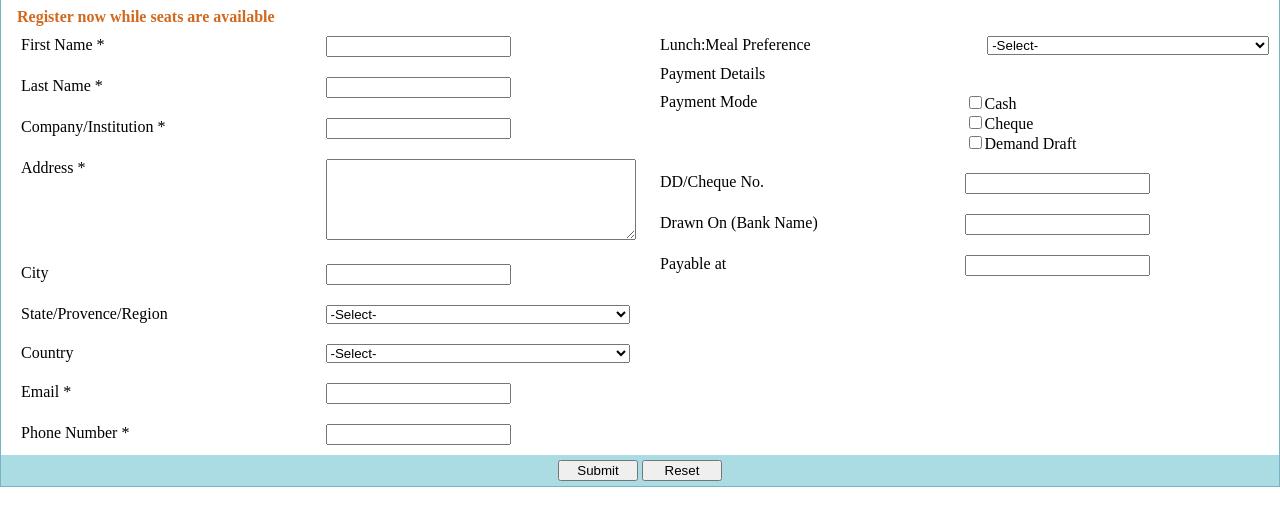
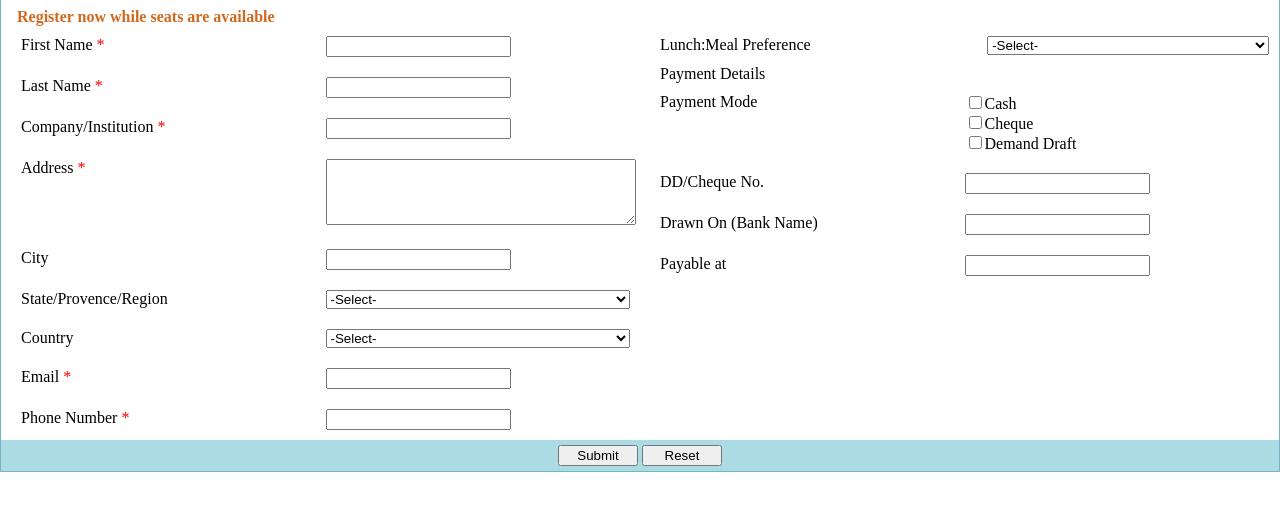
Before and after one commit to zettry1/zettry1.github.io, a plain HTML site: page lab4.html in a window 1280 px wide. Shown: the part 30-556 px from the top of the page. Drawn offline with Linux system fonts and the light colour scheme.

Commit message:
feat: lab 4 update

```diff
--- a/lab4.html
+++ b/lab4.html
@@ -19,27 +19,27 @@
                 <div class="form">
                     <div class="column">
                         <div class="row">
-                            <div class="item">First Name *</div>
+                            <div class="item required">First Name </div>
                             <div class="item">
                                 <input type="text" required pattern="[A-Za-z\- ]+" />
                             </div>
                         </div>
                         <div class="row">
-                            <div class="item">Last Name *</div>
+                            <div class="item required">Last Name </div>
                             <div class="item">
                                 <input type="text" required pattern="[A-Za-z\- ]+" />
                             </div>
                         </div>
                         <div class="row">
-                            <div class="item">Company/Institution *</div>
+                            <div class="item required">Company/Institution </div>
                             <div class="item">
                                 <input type="text" required pattern="[A-Za-z\-+. " />
                             </div>
                         </div>
                         <div class="row">
-                            <div class="item">Address *</div>
+                            <div class="item required">Address </div>
                             <div class="item">
-                                <textarea rows="5" required></textarea>
+                                <textarea rows="4" required></textarea>
                             </div>
                         </div>
                         <div class="row">
@@ -53,9 +53,9 @@
                             <div class="item">
                                 <select name="state">
                                     <option selected>-Select-</option>
-                                    <option>Iowa</option>
-                                    <option>Missouri</option>
-                                    <option>Illinois</option>
+                                    <option>Wanshinton</option>
+                                    <option>Colaroda</option>
+                                    <option>California</option>
                                 </select>
                             </div>
                         </div>
@@ -72,13 +72,13 @@
                             </div>
                         </div>
                         <div class="row">
-                            <div class="item">Email *</div>
+                            <div class="item required">Email </div>
                             <div class="item">
                                 <input type="email" name="email" required pattern="[a z0 9._+]+@[a z0 9.9.\\--]+]+\\.[a z]{2,3}" />
                             </div>
                         </div>
                         <div class="row">
-                            <div class="item">Phone Number *</div>
+                            <div class="item required">Phone Number </div>
                             <div class="item">
                                 <input type="text" name="phone" required pattern="[1-9]\d{9}" />
                             </div>
--- a/styles/lab4.css
+++ b/styles/lab4.css
@@ -21,7 +21,10 @@ body {
   font-size: 24px;
   padding-left: 10px;
 }
-
+.required::after {
+  content: "*";
+  color: red;
+}
 form {
   border: 1px solid #76b5c5;
   padding-top: 10px;
```
